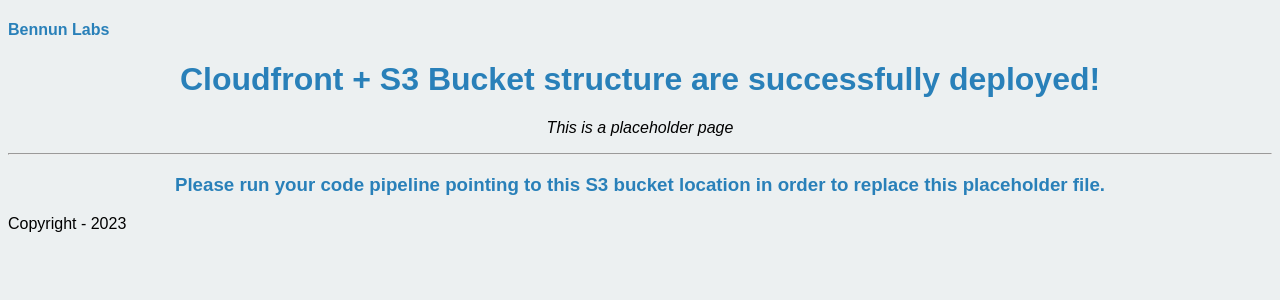
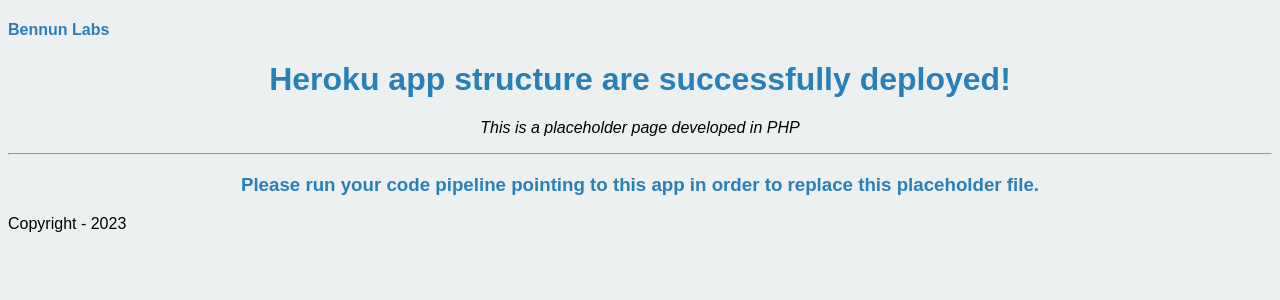
Before and after one commit to grglucastr/rickys-infra-folio, a PHP site: page / in a window 1280 px wide. Shown: the top 300 px of the page. Run offline with PHP 8.4, Linux system fonts and the light colour scheme.

Commit message:
add: infra complete v1

```diff
--- a/public/index.php
+++ b/public/index.php
@@ -33,10 +33,10 @@
 </head>
 <body bgcolor="#bebebe">
   <h4><a href="#">Bennun Labs</a></h4>
-  <h1>Cloudfront + S3 Bucket structure are successfully deployed!</h1>
-  <p><em>This is a placeholder page</em></p>
+  <h1>Heroku app structure are successfully deployed!</h1>
+  <p><em>This is a placeholder page developed in PHP</em></p>
   <hr>
-  <h3>Please run your code pipeline pointing to this S3 bucket location in order to replace this placeholder file.</h3>
+  <h3>Please run your code pipeline pointing to this app in order to replace this placeholder file.</h3>
   <?php echo "Copyright - " . date('Y')?>
 </body>
 </html>
```
Also changed, not shown: 3 other files.
